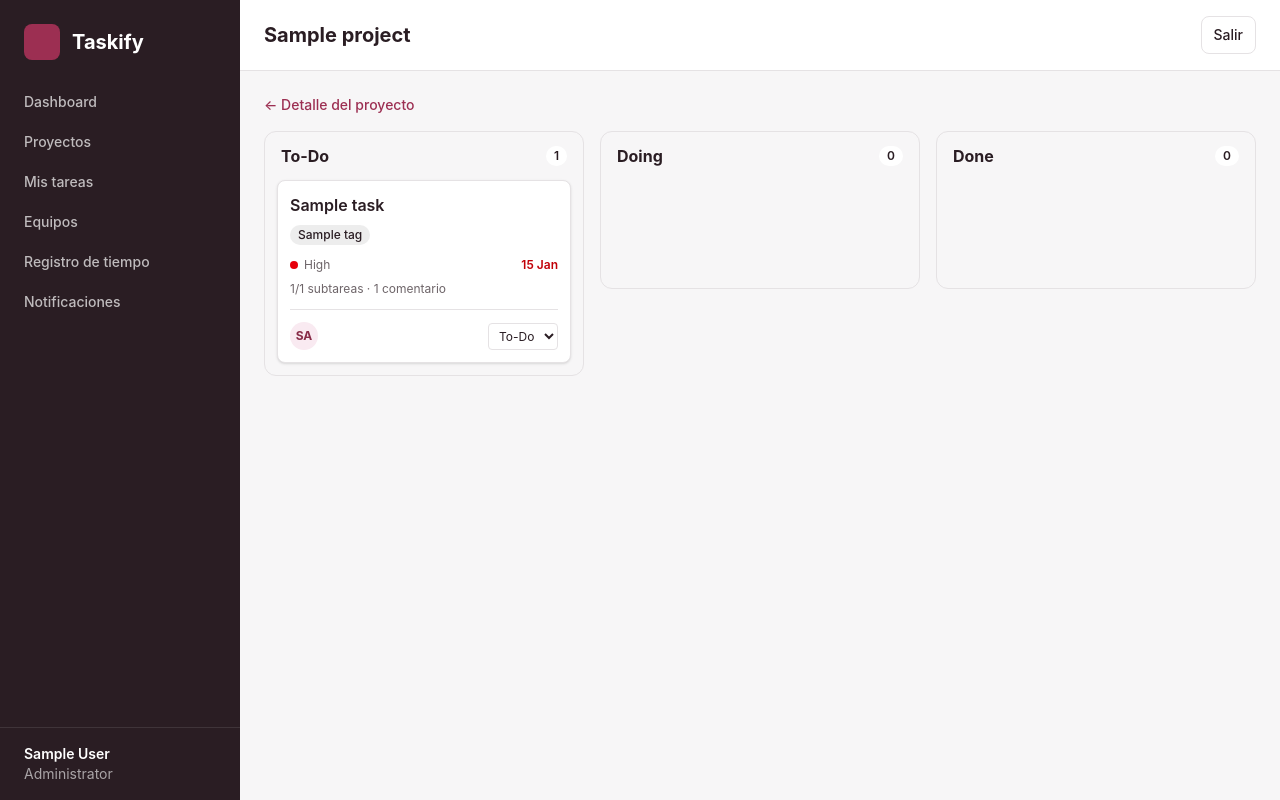
After one commit to fabiolamedrano/taskify, a Django app: page /projects/1/board/ in a window 1280 px wide. The commit adds this page. Run offline with Django 5.2, Linux system fonts and the light colour scheme; a user stored in the database is signed in; tables that the repository leaves empty hold one stand-in row (values such as "Sample post").

Commit message:
Add Kanban board with drag and drop and task move endpoint

```diff
--- a/static/css/output.css
+++ b/static/css/output.css
@@ -247,6 +247,9 @@
   .mt-6 {
     margin-top: calc(var(--spacing) * 6);
   }
+  .ml-auto {
+    margin-left: auto;
+  }
   .block {
     display: block;
   }
@@ -271,8 +274,14 @@
   .h-5 {
     height: calc(var(--spacing) * 5);
   }
+  .h-7 {
+    height: calc(var(--spacing) * 7);
+  }
   .h-9 {
     height: calc(var(--spacing) * 9);
+  }
+  .min-h-24 {
+    min-height: calc(var(--spacing) * 24);
   }
   .min-h-screen {
     min-height: 100vh;
@@ -282,6 +291,9 @@
   }
   .w-5 {
     width: calc(var(--spacing) * 5);
+  }
+  .w-7 {
+    width: calc(var(--spacing) * 7);
   }
   .w-9 {
     width: calc(var(--spacing) * 9);
@@ -316,6 +328,9 @@
   .-translate-x-full {
     --tw-translate-x: -100%;
     translate: var(--tw-translate-x) var(--tw-translate-y);
+  }
+  .cursor-grab {
+    cursor: grab;
   }
   .resize {
     resize: both;
@@ -401,6 +416,9 @@
   }
   .overflow-x-auto {
     overflow-x: auto;
+  }
+  .rounded {
+    border-radius: 0.25rem;
   }
   .rounded-2xl {
     border-radius: var(--radius-2xl);
@@ -505,6 +523,9 @@
   .p-2 {
     padding: calc(var(--spacing) * 2);
   }
+  .p-3 {
+    padding: calc(var(--spacing) * 3);
+  }
   .p-5 {
     padding: calc(var(--spacing) * 5);
   }
@@ -513,6 +534,12 @@
   }
   .p-8 {
     padding: calc(var(--spacing) * 8);
+  }
+  .px-1 {
+    padding-inline: var(--spacing);
+  }
+  .px-1\.5 {
+    padding-inline: calc(var(--spacing) * 1.5);
   }
   .px-2 {
     padding-inline: calc(var(--spacing) * 2);
@@ -538,6 +565,9 @@
   .py-0\.5 {
     padding-block: calc(var(--spacing) * 0.5);
   }
+  .py-1 {
+    padding-block: var(--spacing);
+  }
   .py-2 {
     padding-block: calc(var(--spacing) * 2);
   }
@@ -558,6 +588,12 @@
   }
   .py-10 {
     padding-block: calc(var(--spacing) * 10);
+  }
+  .pt-3 {
+    padding-top: calc(var(--spacing) * 3);
+  }
+  .pb-3 {
+    padding-bottom: calc(var(--spacing) * 3);
   }
   .text-center {
     text-align: center;
@@ -656,6 +692,9 @@
   .opacity-0 {
     opacity: 0%;
   }
+  .opacity-40 {
+    opacity: 40%;
+  }
   .shadow-sm {
     --tw-shadow: 0 1px 3px 0 var(--tw-shadow-color, rgb(0 0 0 / 0.1)), 0 1px 2px -1px var(--tw-shadow-color, rgb(0 0 0 / 0.1));
     box-shadow: var(--tw-inset-shadow), var(--tw-inset-ring-shadow), var(--tw-ring-offset-shadow), var(--tw-ring-shadow), var(--tw-shadow);
@@ -735,6 +774,12 @@
   .focus-visible\:ring-brand-700:focus-visible {
     --tw-ring-color: var(--color-brand-700);
   }
+  .active\:cursor-grabbing:active {
+    cursor: grabbing;
+  }
+  .disabled\:opacity-50:disabled {
+    opacity: 50%;
+  }
   .data-\[open\=true\]\:pointer-events-auto[data-open="true"] {
     pointer-events: auto;
   }
@@ -751,6 +796,11 @@
     }
     .sm\:grid-cols-2 {
       grid-template-columns: repeat(2, minmax(0, 1fr));
+    }
+  }
+  @media (width >= 48rem) {
+    .md\:grid-cols-3 {
+      grid-template-columns: repeat(3, minmax(0, 1fr));
     }
   }
   @media (width >= 64rem) {
--- /dev/null
+++ b/static/js/board.js
@@ -0,0 +1,75 @@
+const board = document.getElementById('board');
+const errorBox = document.getElementById('board-error');
+
+if (board) {
+  const csrf = board.dataset.csrf;
+  const canMove = board.dataset.canMove === 'true';
+  let errorTimer;
+
+  function updateCounts() {
+    board.querySelectorAll('[data-count-for]').forEach((badge) => {
+      const list = board.querySelector(`[data-column="${badge.dataset.countFor}"]`);
+      badge.textContent = list.children.length;
+    });
+  }
+
+  function syncSelect(card) {
+    const select = card.querySelector('[data-move-select]');
+    if (select) select.value = card.parentElement.dataset.column;
+  }
+
+  function showError() {
+    errorBox.classList.remove('hidden');
+    clearTimeout(errorTimer);
+    errorTimer = setTimeout(() => errorBox.classList.add('hidden'), 4000);
+  }
+
+  // Guarda el nuevo estado; si falla, deshace el movimiento con rollback()
+  async function persist(card, rollback) {
+    const status = card.parentElement.dataset.column;
+    syncSelect(card);
+    updateCounts();
+    try {
+      const response = await fetch(card.dataset.moveUrl, {
+        method: 'POST',
+        headers: { 'Content-Type': 'application/json', 'X-CSRFToken': csrf },
+        body: JSON.stringify({ status }),
+      });
+      if (!response.ok) throw new Error(`HTTP ${response.status}`);
+    } catch (error) {
+      rollback();
+      syncSelect(card);
+      updateCounts();
+      showError();
+    }
+  }
+
+  // Arrastrar y soltar
+  board.querySelectorAll('[data-column]').forEach((list) => {
+    new Sortable(list, {
+      group: 'tasks',
+      animation: 150,
+      ghostClass: 'opacity-40',
+      disabled: !canMove,
+      delay: 150,
+      delayOnTouchOnly: true, // en pantallas táctiles, mantener pulsado para arrastrar
+      onEnd: (event) => {
+        if (event.from === event.to) return;
+        persist(event.item, () => {
+          event.from.insertBefore(event.item, event.from.children[event.oldIndex] ?? null);
+        });
+      },
+    });
+  });
+
+  // Alternativa sin arrastre: el selector de cada tarjeta
+  board.querySelectorAll('[data-move-select]').forEach((select) => {
+    select.addEventListener('change', () => {
+      const card = select.closest('[data-task]');
+      const from = card.parentElement;
+      const next = card.nextElementSibling;
+      board.querySelector(`[data-column="${select.value}"]`).appendChild(card);
+      persist(card, () => from.insertBefore(card, next));
+    });
+  });
+}
--- a/taskify/urls.py
+++ b/taskify/urls.py
@@ -10,6 +10,7 @@ urlpatterns = [
         name='login',
     ),
     path('logout/', auth_views.LogoutView.as_view(), name='logout'),
-        path('projects/', include('projects.urls')),
+    path('projects/', include('projects.urls')),
+    path('', include('tasks.urls')),
     path('', include('core.urls')),
 ]
--- a/tasks/models.py
+++ b/tasks/models.py
@@ -1,6 +1,11 @@
 from django.conf import settings
 from django.db import models
 from django.db.models import F, Q
+
+class TaskQuerySet(models.QuerySet):
+    def visible_to(self, user):
+        from projects.models import Project
+        return self.filter(project__in=Project.objects.visible_to(user))
 
 class Tag(models.Model):
     name = models.CharField(max_length=50, unique=True)
@@ -45,6 +50,7 @@ class Task(models.Model):
     tags = models.ManyToManyField(Tag, blank=True, related_name='tasks')
     created_at = models.DateTimeField(auto_now_add=True)
     updated_at = models.DateTimeField(auto_now=True)
+    objects = TaskQuerySet.as_manager()
 
     class Meta:
         ordering = ['-created_at']
--- /dev/null
+++ b/tasks/urls.py
@@ -0,0 +1,10 @@
+from django.urls import path
+
+from .views import BoardView, TaskMoveView
+
+app_name = 'tasks'
+
+urlpatterns = [
+    path('projects/<int:project_pk>/board/', BoardView.as_view(), name='board'),
+    path('tasks/<int:pk>/move/', TaskMoveView.as_view(), name='move'),
+]
--- a/tasks/views.py
+++ b/tasks/views.py
@@ -1,3 +1,72 @@
-from django.shortcuts import render
+import json
 
-# Create your views here.
+from django.contrib.auth.mixins import LoginRequiredMixin
+from django.db.models import Count, F, Q
+from django.http import JsonResponse
+from django.shortcuts import get_object_or_404
+from django.utils import timezone
+from django.views import View
+from django.views.generic import DetailView
+
+from projects.models import Project
+
+from .models import Task
+
+
+class BoardView(LoginRequiredMixin, DetailView):
+    template_name = 'tasks/board.html'
+    context_object_name = 'project'
+    pk_url_kwarg = 'project_pk'
+
+    def get_queryset(self):
+        return Project.objects.visible_to(self.request.user)
+
+    def get_context_data(self, **kwargs):
+        context = super().get_context_data(**kwargs)
+
+        tasks = (
+            self.object.tasks
+            .select_related('assigned_user', 'assigned_team')
+            .prefetch_related('tags')
+            .annotate(
+                subtask_total=Count('subtasks', distinct=True),
+                subtask_done=Count('subtasks', filter=Q(subtasks__is_completed=True), distinct=True),
+                comment_total=Count('comments', distinct=True),
+            )
+            .order_by(F('due_date').asc(nulls_last=True))
+        )
+
+        # Una sola consulta; las tareas se reparten por estado en Python
+        by_status = {value: [] for value, _ in Task.Status.choices}
+        for task in tasks:
+            by_status[task.status].append(task)
+
+        context['columns'] = [
+            (value, label, by_status[value]) for value, label in Task.Status.choices
+        ]
+        context['statuses'] = Task.Status.choices
+        context['can_move'] = self.request.user.role != self.request.user.Role.CLIENT
+        context['today'] = timezone.localdate()
+        return context
+
+
+class TaskMoveView(LoginRequiredMixin, View):
+    http_method_names = ['post']
+
+    def post(self, request, pk):
+        if request.user.role == request.user.Role.CLIENT:
+            return JsonResponse({'error': 'Sin permiso para mover tareas.'}, status=403)
+
+        task = get_object_or_404(Task.objects.visible_to(request.user), pk=pk)
+
+        try:
+            status = json.loads(request.body)['status']
+        except (ValueError, KeyError, TypeError):
+            return JsonResponse({'error': 'Solicitud inválida.'}, status=400)
+
+        if status not in Task.Status.values:
+            return JsonResponse({'error': 'Estado inválido.'}, status=400)
+
+        task.status = status
+        task.save(update_fields=['status', 'updated_at'])
+        return JsonResponse({'status': task.status, 'label': task.get_status_display()})
--- a/templates/projects/project_detail.html
+++ b/templates/projects/project_detail.html
@@ -10,6 +10,10 @@
   <div class="flex items-center gap-3">
     <a href="{% url 'projects:list' %}" class="text-sm font-medium text-brand-700 hover:underline">← Proyectos</a>
     {% include 'projects/_status_badge.html' with status=project.status label=project.get_status_display %}
+    <a href="{% url 'tasks:board' project.pk %}"
+       class="ml-auto rounded-lg bg-brand-700 px-3 py-2 text-sm font-semibold text-white hover:bg-brand-800">
+      Ver tablero
+    </a>
   </div>
 
   <div class="grid gap-6 lg:grid-cols-3">
--- /dev/null
+++ b/templates/tasks/_card.html
@@ -0,0 +1,54 @@
+<li data-task data-move-url="{% url 'tasks:move' task.pk %}"
+    class="rounded-lg border border-line bg-white p-3 shadow-sm {% if can_move %}cursor-grab active:cursor-grabbing{% endif %}">
+  <p class="font-semibold">{{ task.title }}</p>
+
+  {% if task.tags.all %}
+    <div class="mt-2 flex flex-wrap gap-1.5">
+      {% for tag in task.tags.all %}
+        <span class="rounded-full px-2 py-0.5 text-xs font-medium"
+              style="background-color: {{ tag.color }}26">{{ tag.name }}</span>
+      {% endfor %}
+    </div>
+  {% endif %}
+
+  <div class="mt-3 flex items-center justify-between text-xs text-muted">
+    <span class="inline-flex items-center gap-1.5">
+      <span class="h-2 w-2 rounded-full {% if task.priority == 'high' %}bg-red-600{% elif task.priority == 'medium' %}bg-amber-500{% else %}bg-teal-600{% endif %}"></span>
+      {{ task.get_priority_display }}
+    </span>
+    {% if task.due_date %}
+      <span class="{% if task.due_date < today and task.status != 'done' %}font-semibold text-red-700{% endif %}">
+        {{ task.due_date|date:"j M" }}
+      </span>
+    {% endif %}
+  </div>
+
+  {% if task.subtask_total or task.comment_total %}
+    <p class="mt-2 text-xs text-muted">
+      {% if task.subtask_total %}{{ task.subtask_done }}/{{ task.subtask_total }} subtareas{% endif %}
+      {% if task.subtask_total and task.comment_total %}·{% endif %}
+      {% if task.comment_total %}{{ task.comment_total }} comentario{{ task.comment_total|pluralize }}{% endif %}
+    </p>
+  {% endif %}
+
+  <div class="mt-3 flex items-center justify-between gap-2 border-t border-line pt-3">
+    {% if task.assigned_user %}
+      <span class="flex h-7 w-7 items-center justify-center rounded-full bg-brand-100 text-xs font-bold text-brand-800"
+            title="{{ task.assigned_user.get_full_name|default:task.assigned_user.username }}">
+        {{ task.assigned_user.username|slice:":2"|upper }}
+      </span>
+    {% elif task.assigned_team %}
+      <span class="text-xs text-muted">{{ task.assigned_team.name }}</span>
+    {% else %}
+      <span class="text-xs text-muted">Sin asignar</span>
+    {% endif %}
+
+    <select data-move-select aria-label="Mover tarea {{ task.title }} a otra columna"
+            {% if not can_move %}disabled{% endif %}
+            class="rounded border border-line bg-white px-1.5 py-1 text-xs focus:border-brand-700 focus:outline-none focus:ring-2 focus:ring-brand-700/20 disabled:opacity-50">
+      {% for value, label in statuses %}
+        <option value="{{ value }}" {% if value == task.status %}selected{% endif %}>{{ label }}</option>
+      {% endfor %}
+    </select>
+  </div>
+</li>
--- /dev/null
+++ b/templates/tasks/board.html
@@ -0,0 +1,47 @@
+{% extends 'layouts/app.html' %}
+{% load static %}
+
+{% block title %}Tablero · {{ project.name }} · Taskify{% endblock %}
+
+{% block page_title %}{{ project.name }}{% endblock %}
+
+{% block page_content %}
+<div class="space-y-4">
+
+  <div class="flex items-center gap-3">
+    <a href="{% url 'projects:detail' project.pk %}" class="text-sm font-medium text-brand-700 hover:underline">← Detalle del proyecto</a>
+    {% if not can_move %}
+      <span class="rounded-full bg-line px-2.5 py-0.5 text-xs font-semibold">Solo lectura</span>
+    {% endif %}
+  </div>
+
+  <p id="board-error" role="alert"
+     class="hidden rounded-lg bg-red-50 px-4 py-2 text-sm text-red-700">
+    No se pudo mover la tarea. Inténtalo de nuevo.
+  </p>
+
+  <div id="board" data-csrf="{{ csrf_token }}" data-can-move="{{ can_move|yesno:'true,false' }}"
+       class="grid items-start gap-4 md:grid-cols-3">
+    {% for value, label, tasks in columns %}
+      <section class="rounded-xl border border-line bg-surface p-3" aria-label="{{ label }}">
+        <h2 class="flex items-center justify-between px-1 pb-3 font-bold">
+          {{ label }}
+          <span data-count-for="{{ value }}"
+                class="rounded-full bg-white px-2 py-0.5 text-xs font-semibold">{{ tasks|length }}</span>
+        </h2>
+        <ul data-column="{{ value }}" class="min-h-24 space-y-3">
+          {% for task in tasks %}
+            {% include 'tasks/_card.html' %}
+          {% endfor %}
+        </ul>
+      </section>
+    {% endfor %}
+  </div>
+</div>
+{% endblock %}
+
+{% block scripts %}
+{{ block.super }}
+<script src="https://cdn.jsdelivr.net/npm/sortablejs@1.15.2/Sortable.min.js"></script>
+<script src="{% static 'js/board.js' %}"></script>
+{% endblock %}
```
